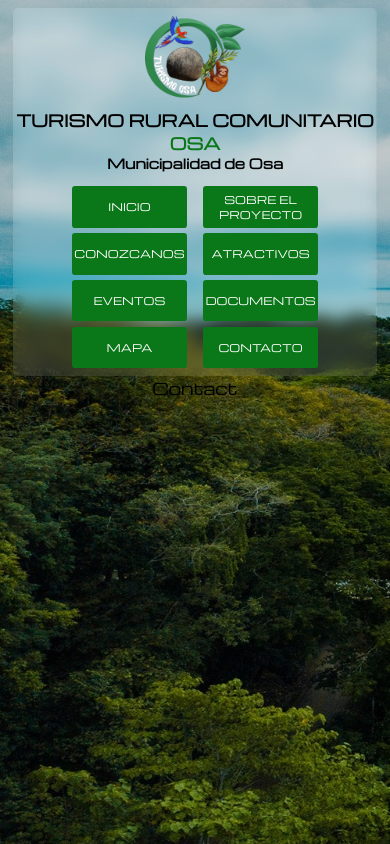
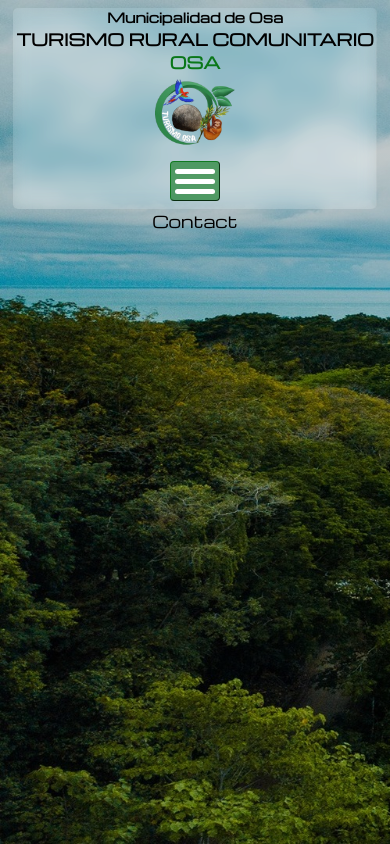
Before and after one commit to RolDev-22/page_turismo_osa, a React (Create React App) app: page /contact in a window 390 px wide. Built offline with nearby package versions, Linux system fonts and the light colour scheme; a web font is replaced by a local one.

Commit message:
cambios en modularización de componentes y clase para activación del meú

```diff
--- a/src/App.js
+++ b/src/App.js
@@ -1,7 +1,7 @@
 import "./App.css";
 import "./styles/Components.style.css";
 import { Routes, Route } from "react-router-dom";
-import Header from "./components/header-nav";
+import Header from "./components/Header/HeaderNav";
 import Home from "./pages/Home";
 import About from "./pages/About";
 import AboutProyect from "./pages/About_Proyect";
--- /dev/null
+++ b/src/components/Header/HeaderNav.jsx
@@ -0,0 +1,40 @@
+import React, { useState } from "react";
+import NavMenu from "./NavMenu";
+
+function HeaderNav() {
+  const [active, setActive] = useState(false);
+
+  return (
+    <div className="container">
+      <section className="container-top">
+        <img src="/Turismo_Osa.png" alt="Logo Turismo Osa" />
+        <h1>
+          Turismo Rural Comunitario{" "}
+          <a
+            href="https://www.gobiernolocalosa.go.cr/"
+            target="_blank"
+            rel="noopener noreferrer"
+          >
+            OSA
+          </a>
+        </h1>
+        <h5>Municipalidad de Osa</h5>
+      </section>
+
+      <section className="container-button">
+        <button
+          id="btn-menu"
+          className="button-menu"
+          onClick={() => setActive(!active)}
+          aria-label="Abrir menú de navegación"
+        >
+          <span></span>
+        </button>
+
+        <NavMenu active={active} />
+      </section>
+    </div>
+  );
+}
+
+export default HeaderNav;
--- /dev/null
+++ b/src/components/Header/NavMenu.jsx
@@ -0,0 +1,45 @@
+import React from "react";
+import { Link } from "react-router-dom";
+
+function NavMenu({ active }) {
+  window.addEventListener("resize", () => {
+    if (window.innerWidth > 1025) {
+      document.querySelector(".container-resize").classList.add("active");
+    } else {
+      document.querySelector(".container-resize").classList.remove("active");
+    }
+  });
+
+  return (
+    <nav className={`container-resize ${active ? "active" : ""}`}>
+      <ul>
+        <li>
+          <Link to="/">Inicio</Link>
+        </li>
+        <li>
+          <Link to="/aboutProyect">Sobre el Proyecto</Link>
+        </li>
+        <li>
+          <Link to="/about">Conózcanos</Link>
+        </li>
+        <li>
+          <Link to="/attractions">Atractivos</Link>
+        </li>
+        <li>
+          <Link to="/events">Eventos</Link>
+        </li>
+        <li>
+          <Link to="/documents">Documentos</Link>
+        </li>
+        <li>
+          <Link to="/map">Mapa</Link>
+        </li>
+        <li>
+          <Link to="/contact">Contacto</Link>
+        </li>
+      </ul>
+    </nav>
+  );
+}
+
+export default NavMenu;
--- a/src/components/header-nav.jsx
+++ /dev/null
@@ -1,51 +0,0 @@
-import React from "react";
-import { Link } from "react-router-dom";
-
-function Header_Nav() {
-  return (
-    <div className="container">
-      <section className="container-top">
-        <img src="/Turismo_Osa.png" alt="icono-pagina" />
-        <h1>
-          Turismo Rural Comunitario{" "}
-          <a href="https://www.osa.gob.ar/" target="_blank">
-            OSA
-          </a>
-        </h1>
-        <h5>Municipalidad de Osa</h5>
-      </section>
-      <section className="container-button">
-        <nav>
-          <ul>
-            <li>
-              <Link to={"/"}>Inicio</Link>
-            </li>
-            <li>
-              <Link to={"/aboutProyect"}>Sobre el Proyecto</Link>
-            </li>
-            <li>
-              <Link to={"/about"}>Conozcanos</Link>
-            </li>
-            <li>
-              <Link to={"/attractions"}>Atractivos</Link>
-            </li>
-            <li>
-              <Link to={"/events"}>Eventos</Link>
-            </li>
-            <li>
-              <Link to={"/documents"}>Documentos</Link>
-            </li>
-            <li>
-              <Link to={"/map"}>Mapa</Link>
-            </li>
-            <li>
-              <Link to={"/contact"}>Contacto</Link>
-            </li>
-          </ul>
-        </nav>
-      </section>
-    </div>
-  );
-}
-
-export default Header_Nav;
--- a/src/styles/Components.style.css
+++ b/src/styles/Components.style.css
@@ -1,5 +1,6 @@
 .container {
   width: 95%;
+  min-width: 315px;
   display: flex;
   flex-direction: column;
   margin-top: 0.5em;
@@ -11,19 +12,20 @@
 .container-top {
   width: 100%;
   display: flex;
-  flex-direction: row;
+  flex-direction: column-reverse;
   align-items: center;
   justify-content: space-evenly;
   column-gap: 50px;
+  text-align: center;
 }
 
 .container-top img {
-  width: 100px;
-  height: 100px;
+  width: 80px;
+  height: 80px;
 }
 
 .container-top h1 {
-  font-size: 1.7em;
+  font-size: 1em;
   text-transform: uppercase;
 }
 
@@ -34,11 +36,54 @@
 
 .container-button {
   display: flex;
-  flex-direction: row;
+  flex-direction: column;
   justify-content: space-evenly;
   align-items: center;
   padding: 0.5em;
   box-sizing: content-box;
+}
+
+.container-button .button-menu {
+  width: 50px;
+  height: 40px;
+  display: flex;
+  flex-direction: column;
+  justify-content: flex-start;
+  align-items: center;
+  border-radius: 0.3em;
+  background-color: rgb(10, 119, 25, 0.6);
+  border: 1px outset rgb(10, 119, 25, 0.9);
+  padding: 0.5em;
+}
+
+.container-button .button-menu span {
+  position: relative;
+  width: 40px;
+  height: 5px;
+  background-color: rgb(255, 255, 255);
+  border-radius: 0.5em;
+}
+
+.container-button .button-menu span::after {
+  content: "";
+  position: absolute;
+  top: 10px;
+  left: 0;
+  width: 40px;
+  height: 5px;
+  background-color: rgb(255, 255, 255);
+  border-radius: 0.5em;
+}
+
+.container-button .button-menu span::before {
+  content: "";
+  position: absolute;
+  top: 20px;
+  left: 0;
+  width: 40px;
+  height: 5px;
+  background-color: rgb(255, 255, 255);
+  border-radius: 0.5em;
 }
 
 .container-button ul {
@@ -63,8 +108,6 @@
   background-color: rgb(10, 119, 25);
   border-radius: 0.3em;
   text-transform: uppercase;
-  transition: all 0.3s ease-in-out;
-  flex: 0.001 0 115px;
   margin-top: 0.5em;
   overflow: hidden;
 }
@@ -79,24 +122,73 @@
   align-items: center;
 }
 
-.container-button ul li:hover {
-  transform: scale(1.1);
-  background-color: rgba(32, 236, 49, 0.8);
+.container-resize {
+  max-height: 0;
+  overflow: hidden;
+  opacity: 0;
+  transition: max-height 0.5s ease, opacity 0.5s ease;
+  pointer-events: none;
 }
 
-@media screen and (max-width: 760px) {
-  .container-top h1 {
-    font-size: 1em;
+.container-resize.active {
+  max-height: 200px;
+  opacity: 1;
+  pointer-events: auto;
+}
+
+@media screen and (width >= 768px) and (width <= 1025px) {
+  .container-top img {
+    width: 100px;
+    height: 100px;
   }
 
-  .container {
-    min-width: 315px;
+  .container-top h1 {
+    font-size: 1.7em;
+  }
+
+  .container-top h5 {
+    font-size: 1.5em;
+  }
+}
+
+@media screen and (width > 1025px) {
+  .container-top img {
+    width: 110px;
+    height: 110px;
+  }
+
+  .container-top h1 {
+    font-size: 1.3em;
   }
 
   .container-top {
-    flex-direction: column;
+    flex-direction: row;
     justify-content: center;
     align-items: center;
     text-align: center;
   }
+
+  .container-button ul {
+    width: 100%;
+    column-gap: 0.5em;
+    justify-content: flex-start;
+  }
+
+  .container-button ul li {
+    width: 110px;
+    transition: all 0.3s ease-in-out;
+  }
+
+  .container-button ul li:hover {
+    transform: scale(1.1);
+    background-color: rgba(32, 236, 49, 0.8);
+  }
+
+  .container-button ul a {
+    font-size: 0.9em;
+  }
+
+  .container-button .button-menu {
+    display: none;
+  }
 }
```
